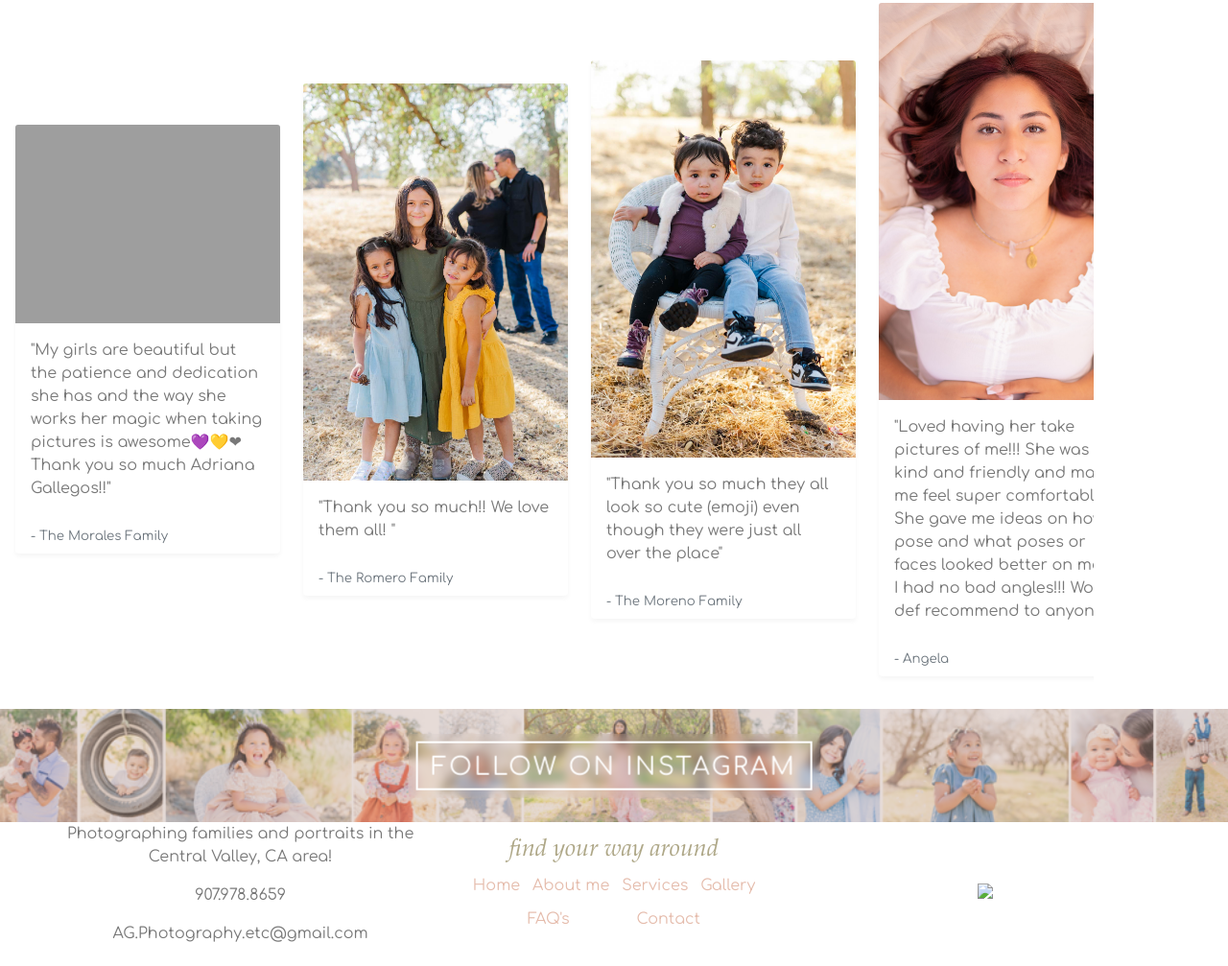
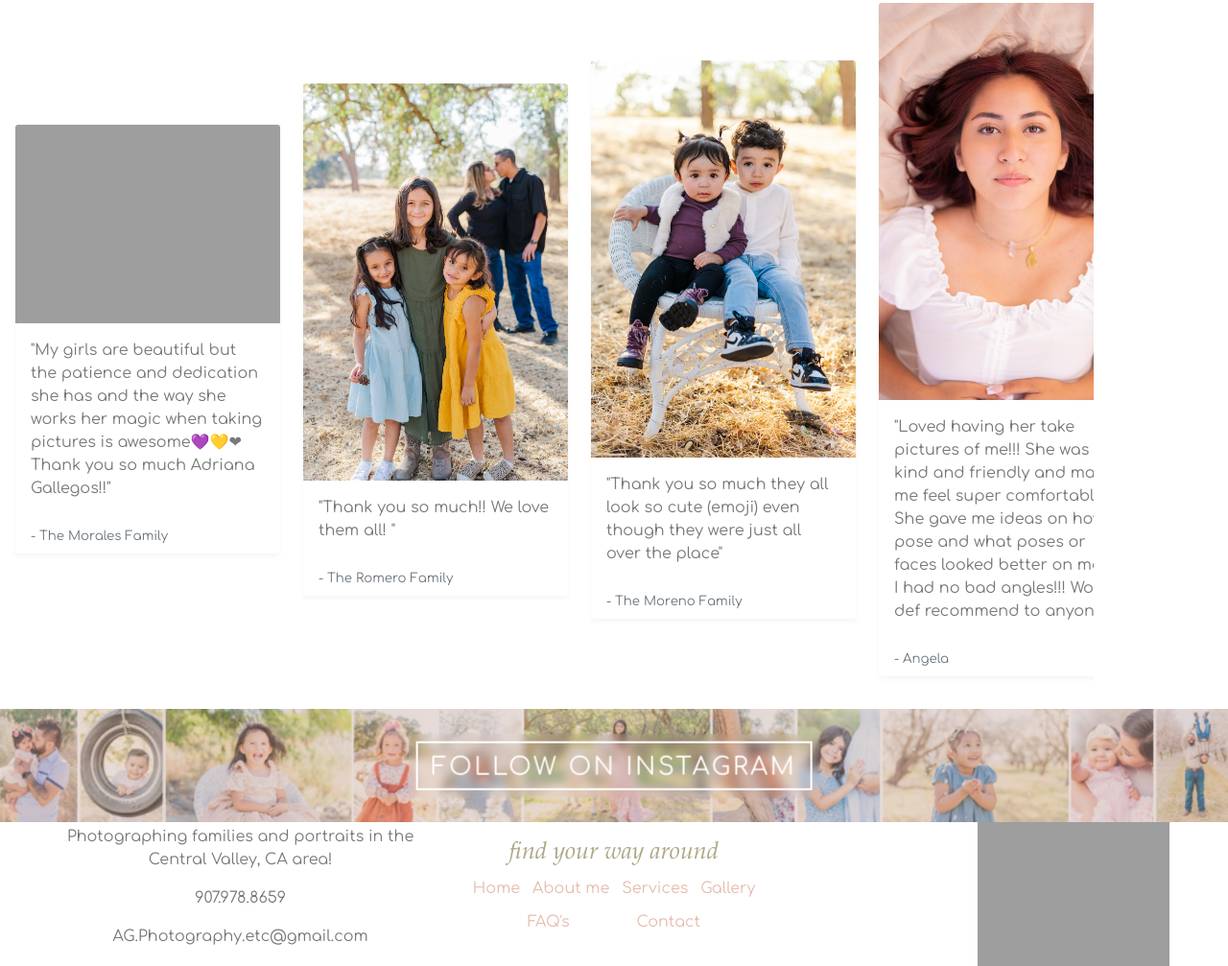
Before and after one commit to adrigalle/adrigalle.agphoto.io, a plain HTML site: page index.html in a window 1280 px wide. Shown: the part 1901-2908 px from the top of the page at 96% size. Drawn offline with nearby package versions, Linux system fonts and the light colour scheme; the site is published under a folder, as on GitHub Pages, so addresses that start at the root find nothing.

Commit message:
checking whats wrong with footer logo

```diff
--- a/index.html
+++ b/index.html
@@ -140,7 +140,7 @@
 
       <!-- pages -->
       <div class="last-section">
-          <img src="/images/logos/Color-circ.png" style="width: 200px;"/>
+          <img src="images/logos/Color-circ.png" style="width: 200px;">
       </div>
   </div>
 </div>
```
Also changed, not shown: styles.css (+7 -0 lines).
